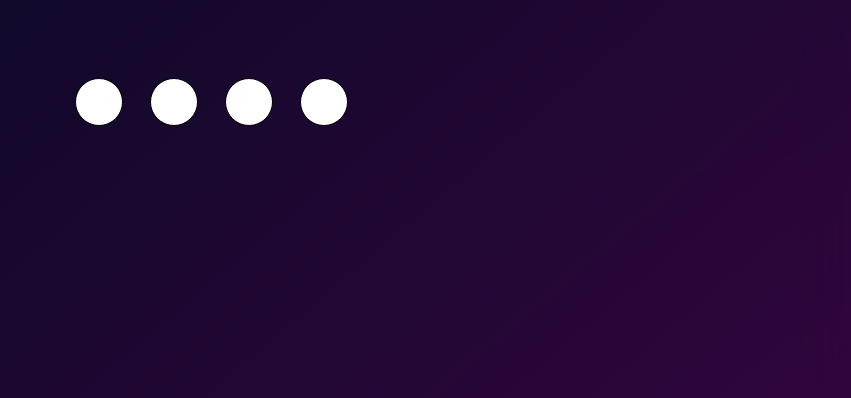
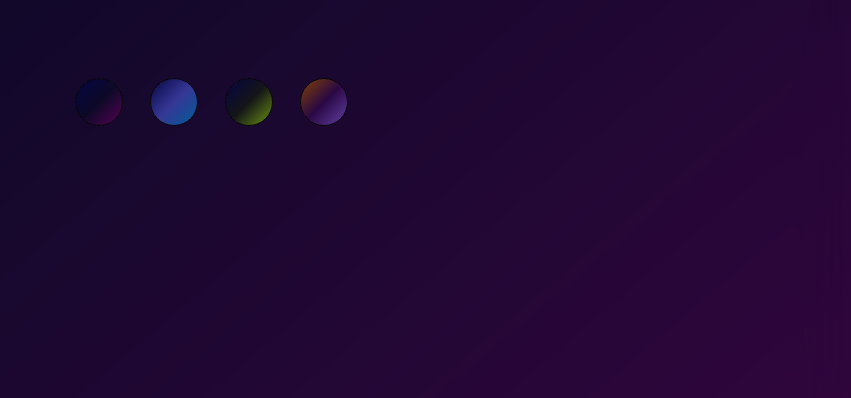
Before and after one commit to Joecey/gradient-welcome, a website: page index.html in a window 1280 px wide. Shown: the part 402-800 px from the top of the page, without its empty margins (429-1280 px from the left). Drawn offline with Linux system fonts and the light colour scheme.

Commit message:
added colours to radio

```diff
--- a/docs/assets/styles.css
+++ b/docs/assets/styles.css
@@ -14,11 +14,19 @@ body {
 	overflow: hidden;
 }
 
+.gradient-patch-1 {
+	background: linear-gradient(to top left, #570254, #0c0927, #050544);
+}
+
 .gradient-colour-2 {
 	background: linear-gradient(to top left, #005c97, #363795, #050544);
 	background-size: 250% 250%;
 	animation: gradient 20s ease infinite;
 	overflow: hidden;
+}
+
+.gradient-patch-2 {
+	background: linear-gradient(to top left, #005c97, #363795, #050544);
 }
 
 .gradient-colour-3 {
@@ -28,11 +36,19 @@ body {
 	overflow: hidden;
 }
 
+.gradient-patch-3 {
+	background: linear-gradient(to top left, #6a9113, #141517, #050544);
+}
+
 .gradient-colour-4 {
 	background: linear-gradient(to top left, #6441a5, #2a0845, #834100);
 	background-size: 250% 250%;
 	animation: gradient 20s ease infinite;
 	overflow: hidden;
+}
+
+.gradient-patch-4 {
+	background: linear-gradient(to top left, #6441a5, #2a0845, #834100);
 }
 
 /* keyframes for gradient animation */
@@ -120,13 +136,14 @@ input[type="radio"]::before {
 	height: 1em;
 	border-radius: 50%;
 	transform: scale(0);
+	color: black;
 	transition: 120ms transform ease-in-out;
 	box-shadow: inset 1em 1em var(--form-control-color);
 }
 
 input[type="radio"]:checked::before {
 	transform: scale(1);
-
+	/* color: black; */
 	/* z-index: -1; */
 }
 
--- a/index.html
+++ b/index.html
@@ -26,7 +26,7 @@
 					id="Gradient1"
 					name="menu"
 					value="gradient-colour-1"
-					class="radio_button"
+					class="radio_button gradient-patch-1"
 					onchange="get_value(this)"
 				/>
 				<label for="Gradient1" style="color: white"></label>
@@ -38,7 +38,7 @@
 					id="Gradient2"
 					name="menu"
 					value="gradient-colour-2"
-					class="radio_button"
+					class="radio_button gradient-patch-2"
 					onchange="get_value(this)"
 				/>
 				<label for="Gradient2" style="color: white"></label>
@@ -50,7 +50,7 @@
 					id="Gradient3"
 					name="menu"
 					value="gradient-colour-3"
-					class="radio_button"
+					class="radio_button gradient-patch-3"
 					onchange="get_value(this)"
 				/>
 				<label for="Gradient3" style="color: white"></label>
@@ -62,7 +62,7 @@
 					id="Gradient4"
 					name="menu"
 					value="gradient-colour-4"
-					class="radio_button"
+					class="radio_button gradient-patch-4"
 					onchange="get_value(this)"
 				/>
 				<label for="Gradient4" style="color: white"></label>
```
